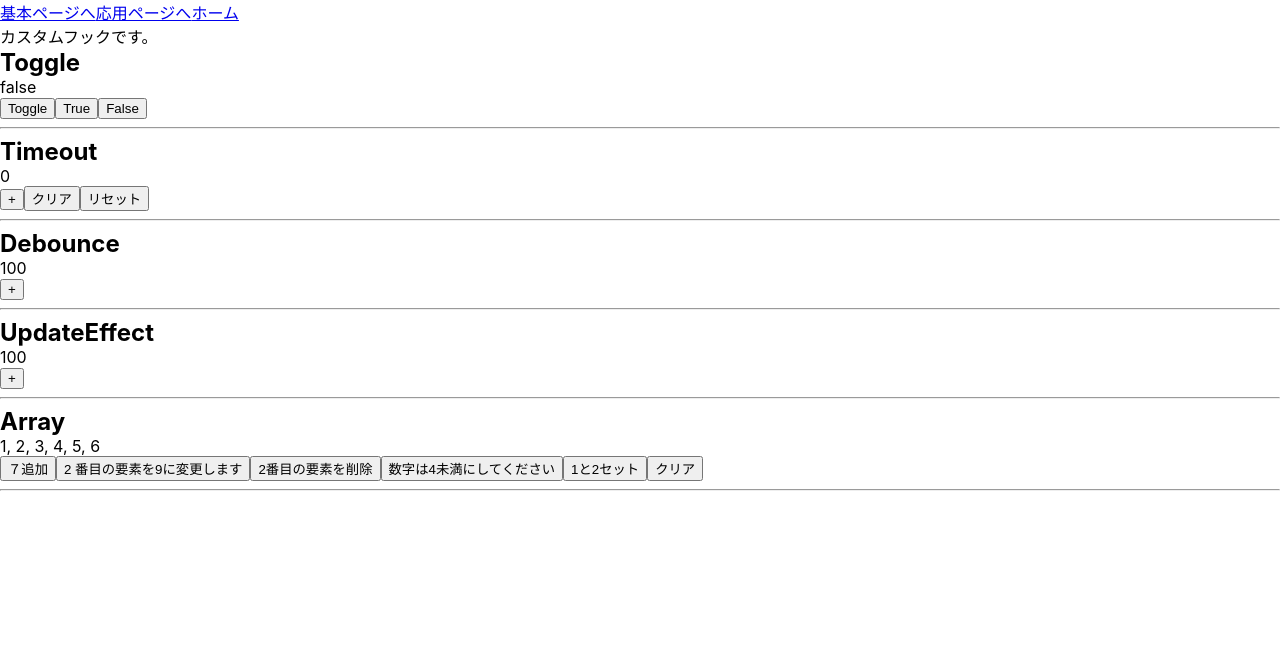
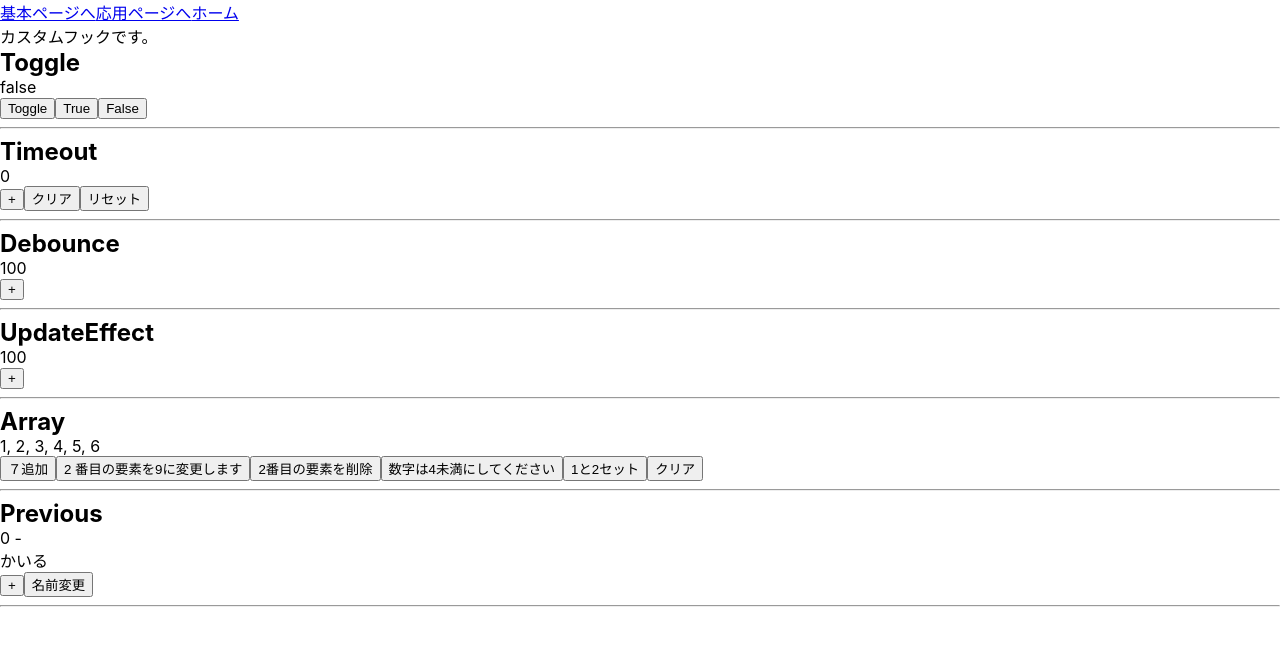
Before and after one commit to genta-t/react18-tutorial, a React (Create React App) app: page /custom-hooks in a window 1280 px wide. Shown: the top 646 px of the page. Built offline with nearby package versions, Linux system fonts and the light colour scheme.

Commit message:
prebious完了

```diff
--- a/src/components/CustomHooks.tsx
+++ b/src/components/CustomHooks.tsx
@@ -4,6 +4,7 @@ import TimeoutComp from './customHooks/timeOut/TimeoutComp';
 import DebounceComp from './customHooks/debounce/DebounceComp';
 import UpdateEffectComp from './customHooks/updateEffect/UpdateEffectComp';
 import ArrayComp from './customHooks/array/ArrayComp';
+import PreviousComp from './customHooks/previous/PreviousComp';
 
 const CustomHooksPage = () => {
 
@@ -18,6 +19,7 @@ const CustomHooksPage = () => {
       <DebounceComp />
       <UpdateEffectComp />
       <ArrayComp />
+      <PreviousComp />
     </>
   );
 }
--- /dev/null
+++ b/src/components/customHooks/previous/PreviousComp.tsx
@@ -0,0 +1,24 @@
+import { useState } from "react";
+import { usePrevious } from "./usePrevious";
+
+const PreviousComp = () => {
+  const [ count, setCount ] = useState(0)
+  const [ name, setName ] = useState("かいる")
+  const previousCount = usePrevious(count)
+
+  const handleName = () => {
+    setName(name === "かいる" ? "じょん" : "かいる")
+  }
+  return (
+    <>
+      <h2>Previous</h2>
+      <p>{count} - {previousCount}</p>
+      <p>{name}</p>
+      <button onClick={() => setCount(c => c + 1)}>+</button>
+      <button onClick={handleName}>名前変更</button>
+      <hr />
+    </>
+  )
+}
+
+export default PreviousComp;
--- /dev/null
+++ b/src/components/customHooks/previous/usePrevious.ts
@@ -0,0 +1,13 @@
+import { useRef } from "react";
+
+export const usePrevious = (value: number) => {
+  const currentRef = useRef(value)
+  const previousRef = useRef<number | undefined>()
+
+  if (currentRef.current !== value) {
+    previousRef.current = currentRef.current
+    currentRef.current = value
+  }
+
+  return previousRef.current
+}
```
